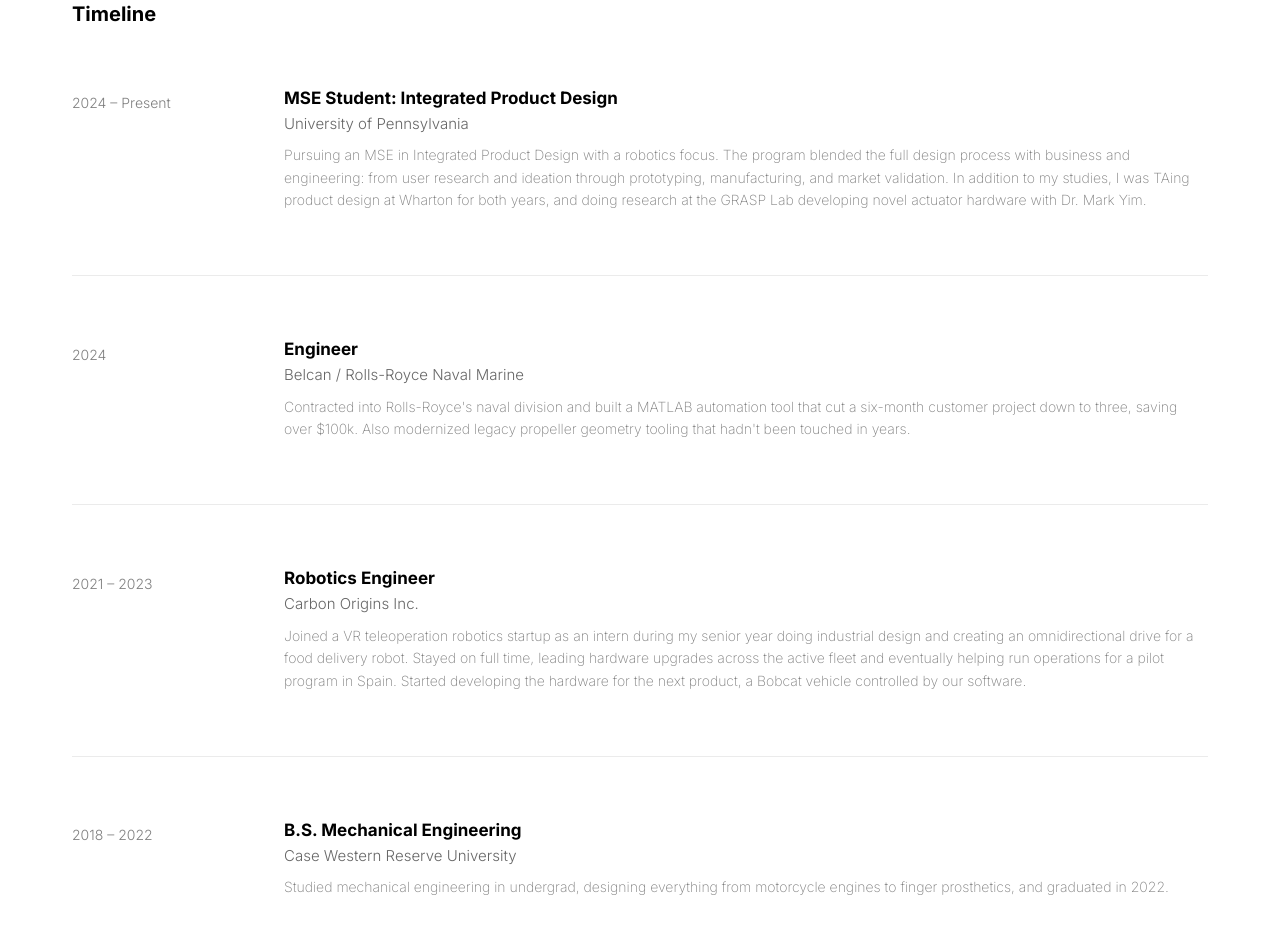
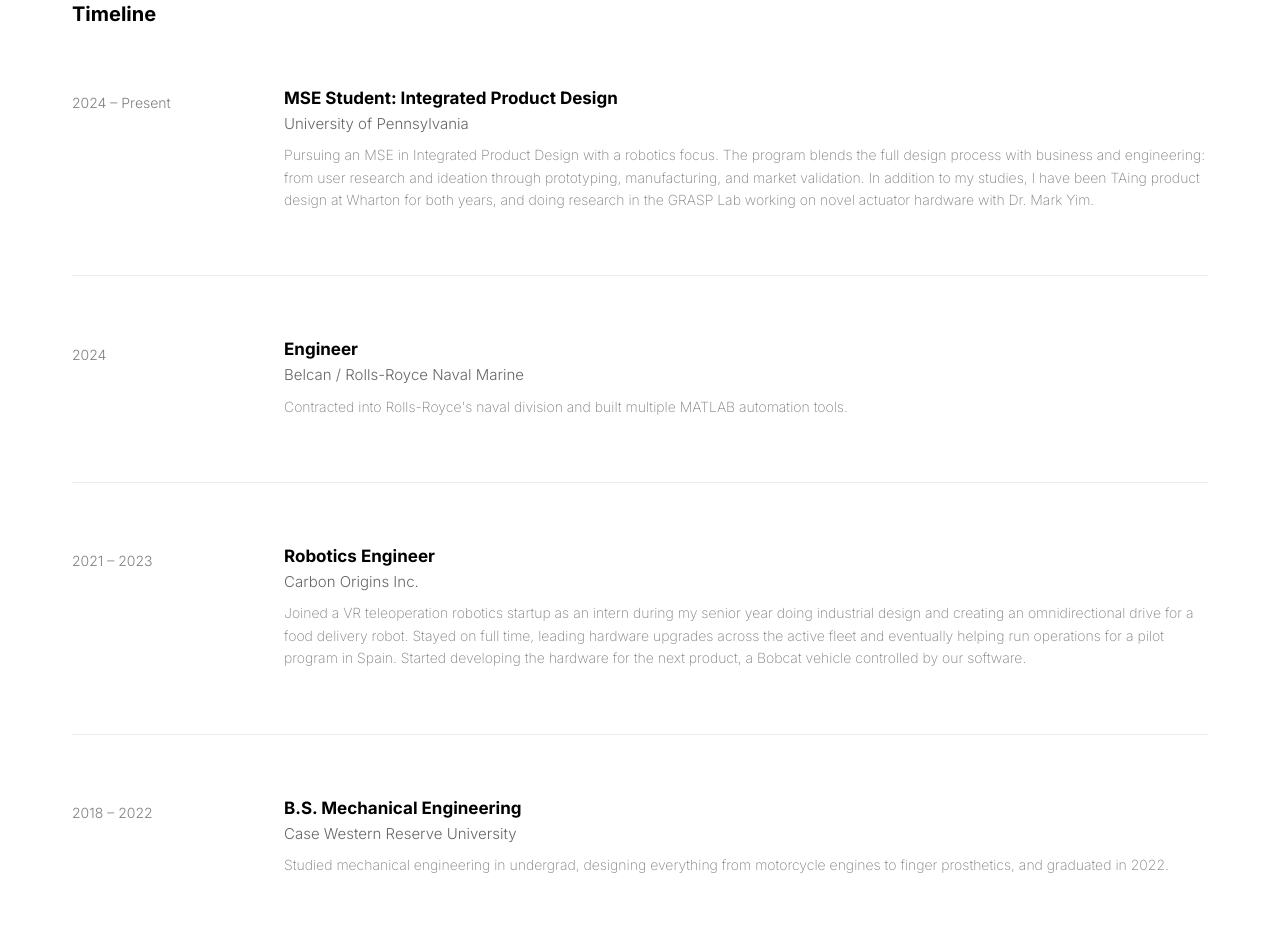
Before and after one commit to Matt-Rabin/portfolio, an Astro site in the folder site/: page /about in a window 1280 px wide. Shown: the part 947-1881 px from the top of the page. Built offline with nearby package versions, Linux system fonts and the light colour scheme; Astro itself is replaced by a stand-in of ours; no server answers.

Commit message:
Syntax Changes

```diff
--- a/site/src/pages/about.astro
+++ b/site/src/pages/about.astro
@@ -9,13 +9,13 @@
     role: 'MSE Student: Integrated Product Design',
     org: 'University of Pennsylvania',
     period: '2024 – Present',
-    description: 'Pursuing an MSE in Integrated Product Design with a robotics focus. The program blended the full design process with business and engineering: from user research and ideation through prototyping, manufacturing, and market validation. In addition to my studies, I was TAing product design at Wharton for both years, and doing research at the GRASP Lab developing novel actuator hardware with Dr. Mark Yim.',
+    description: 'Pursuing an MSE in Integrated Product Design with a robotics focus. The program blends the full design process with business and engineering: from user research and ideation through prototyping, manufacturing, and market validation. In addition to my studies, I have been TAing product design at Wharton for both years, and doing research in the GRASP Lab working on novel actuator hardware with Dr. Mark Yim.',
   },
   {
     role: 'Engineer',
     org: 'Belcan / Rolls-Royce Naval Marine',
     period: '2024',
-    description: 'Contracted into Rolls-Royce\'s naval division and built a MATLAB automation tool that cut a six-month customer project down to three, saving over $100k. Also modernized legacy propeller geometry tooling that hadn\'t been touched in years.',
+    description: 'Contracted into Rolls-Royce\'s naval division and built multiple MATLAB automation tools.',
   },
   {
     role: 'Robotics Engineer',
```
